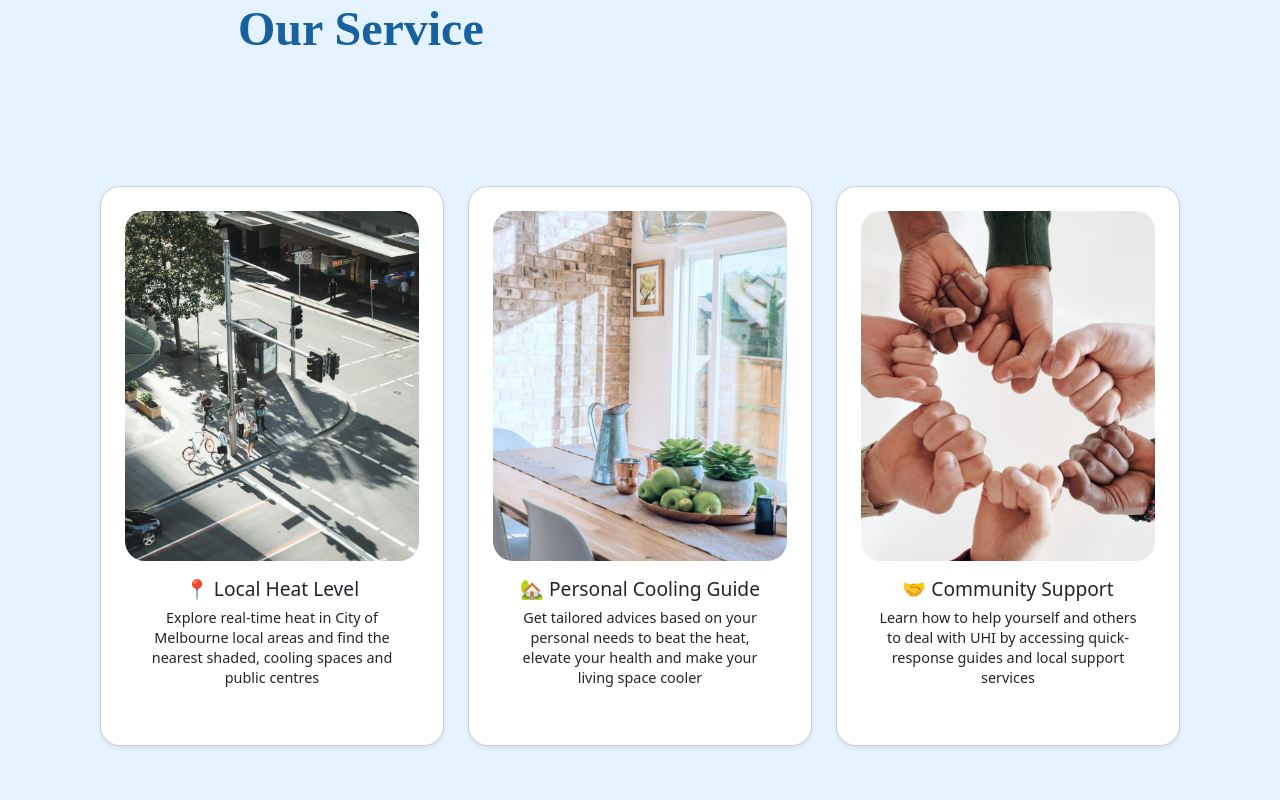
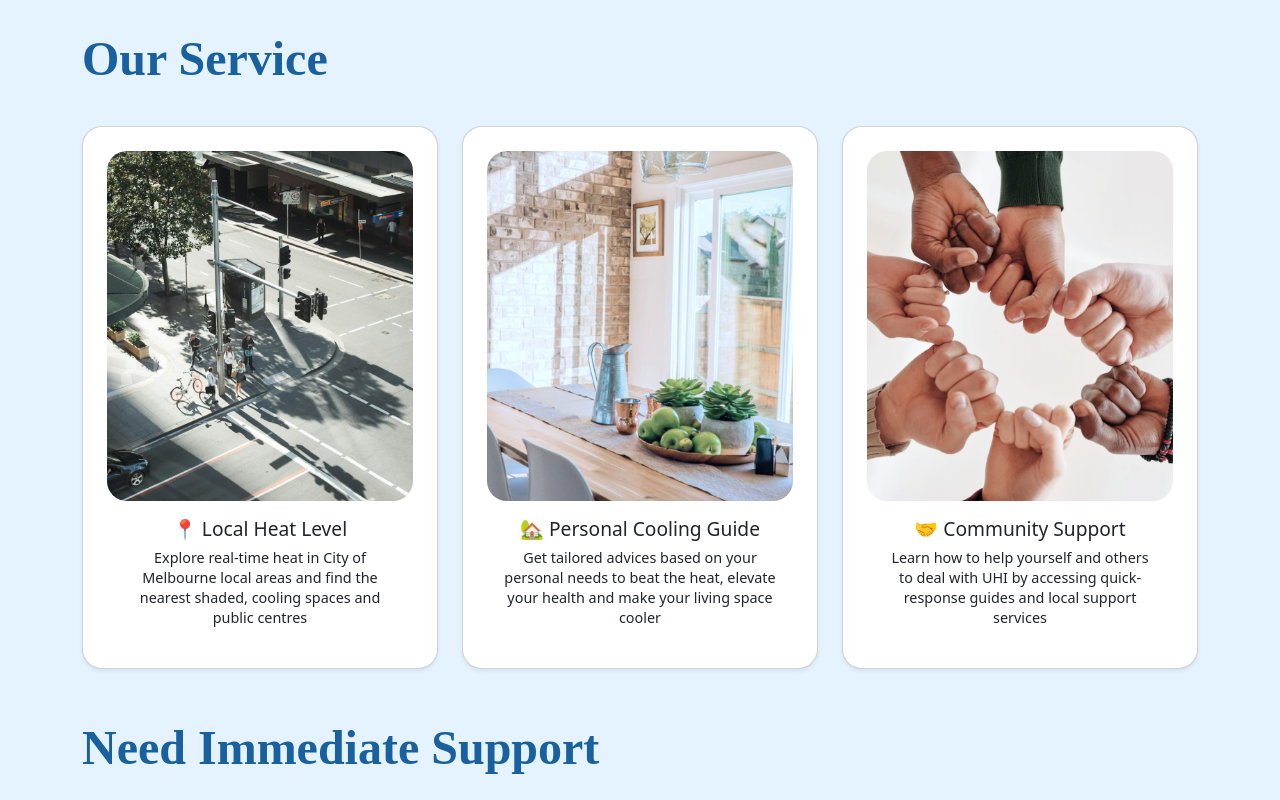
Before and after one commit to ZhangJianyu1918/Melbourne-Cooling-Solution, a Vue app in the folder Frontend/: page / in a window 1280 px wide. Shown: the part 800-1600 px from the top of the page. Built offline with nearby package versions, Linux system fonts and the light colour scheme.

Commit message:
add empty area between paragraph

```diff
--- a/Frontend/src/App.vue
+++ b/Frontend/src/App.vue
@@ -14,12 +14,14 @@ const isHome = computed(() => route.meta.isHome || false);
       <el-container>
         <el-header v-if="!isHome">
           <NavigationBar />
+
         </el-header>
         <el-main>
           <transition name="fade" mode="out-in">
             <router-view></router-view>
           </transition>
         </el-main>
+        <div style="height: 50px;"></div>
         <el-footer>
           <Footer />
         </el-footer>
--- a/Frontend/src/components/Card.vue
+++ b/Frontend/src/components/Card.vue
@@ -28,12 +28,8 @@ const getImageUrl = (imagePath) => {
 .card-container {
     display: flex;
     justify-content: center;
-    /* 水平居中 */
     align-items: center;
-    /* 垂直居中（可选） */
-    height: 100vh;
     border-radius: 30px;
-    /* 让它在整个视口内居中，可根据需求调整 */
 }
 
 .card-link {
@@ -44,7 +40,7 @@ const getImageUrl = (imagePath) => {
 
 .card {
   width: auto; /* 调整宽度，原本18rem，现在变窄 */
-  min-height: 35rem; /* 增加最小高度，让它更高 */
+  min-height: 20rem; /* 增加最小高度，让它更高 */
   display: flex;
   flex-direction: column;
   justify-content: space-between; /* 让内容均匀分布 */
--- a/Frontend/src/pages/CommunitySupportPage.vue
+++ b/Frontend/src/pages/CommunitySupportPage.vue
@@ -1,10 +1,14 @@
 <template>
   <div class="container">
+    <div style="height: 50px;"></div>
     <h2>Community Support</h2>
-    <p>Learn how to help yourself and others to deal with UHI
+    <div style="height: 20px;"></div>
+    <p style="font-size: 22px;">
+      Learn how to help yourself and others to deal with UHI
       by accessing quick-response guides and local support service.
       Click on each card to read more about our support.
     </p>
+    <div style="height: 20px;"></div>
     <el-row :gutter="24" justify="space-evenly">
       <el-col v-for="(community, index) in communities" :key="index" :span="6" :xs="24" :sm="12" :md="8">
         <Card :title="community.title"
--- a/Frontend/src/pages/HomePage.vue
+++ b/Frontend/src/pages/HomePage.vue
@@ -32,24 +32,27 @@
             </div>
         </header>
 
-        <div class="content">
+        <div class="container content">
+            <div style="height: 30px;"></div>
             <el-row :gutter="24">
-                <el-col :offset="3" :span="21">
-                    <h2>Our Service</h2>
+                <el-col :span="21">
+                    <h2 class="service-title">Our Service</h2>
                 </el-col>
             </el-row>
-
+            <div style="height: 30px;"></div>
             <el-row :gutter="24" justify="space-evenly">
                 <el-col v-for="(service, index) in services" :key="index" :span="6" :xs="24" :sm="12" :md="8">
                     <Card :title="service.title" :image="service.image" :description="service.description"
                         :to="service.to" />
                 </el-col>
             </el-row>
+            <div style="height: 50px;"></div>
             <el-row>
-                <el-col :offset="3" :span="21">
+                <el-col :span="21">
                     <h2>Need Immediate Support</h2>
                 </el-col>
             </el-row>
+            <div style="height: 30px;"></div>
             <el-row class="support">
                 <el-col :span="16" class="support-content">
                     <p>This is the body
@@ -225,6 +228,7 @@ h2 {
     font-size: 3rem;
     font-weight: bold;
     font-family: 'Abril Fatface';
+    text-align: left;
 }
 
 p {
@@ -257,16 +261,10 @@ p {
     justify-content: center;
 }
 
-.service {
-    height: 80vh;
-    display: flex;
-    justify-content: center;
-}
 
 .content {
-    padding-left: 100px;
-    padding-right: 100px;
-    background-color: rgba(229, 242, 255);
+    /* padding-left: 10px;
+    padding-right: 10px; */
 }
 
 .support {
--- a/Frontend/src/pages/LocalHeatLevel.vue
+++ b/Frontend/src/pages/LocalHeatLevel.vue
@@ -1,7 +1,9 @@
 <template>
   <div class="container">
+    <div style="height: 50px;"></div>
     <h2>This is local heat level page</h2>
-    <p>
+    <div style="height: 20px;"></div>
+    <p style="font-size: 22px;">
       Explore real-time heat in City of Melbourne local areas and find the nearest shaded, cooling spaces and public centres.
       Type your area name into the search bar and click on the icon on the map for more information.
     </p>
@@ -17,6 +19,7 @@
           Search
         </el-button>
       </div>
+      <div style="height: 20px;"></div>
       <!-- 地图容器 -->
       <div class="google-map" ref="map"></div>
     </div>
--- a/Frontend/vite.config.js
+++ b/Frontend/vite.config.js
@@ -15,7 +15,7 @@ export default defineConfig({
         },
       },
     }),
-    vueDevTools(),
+    // vueDevTools(),
     cesium()
   ],
   resolve: {
```
